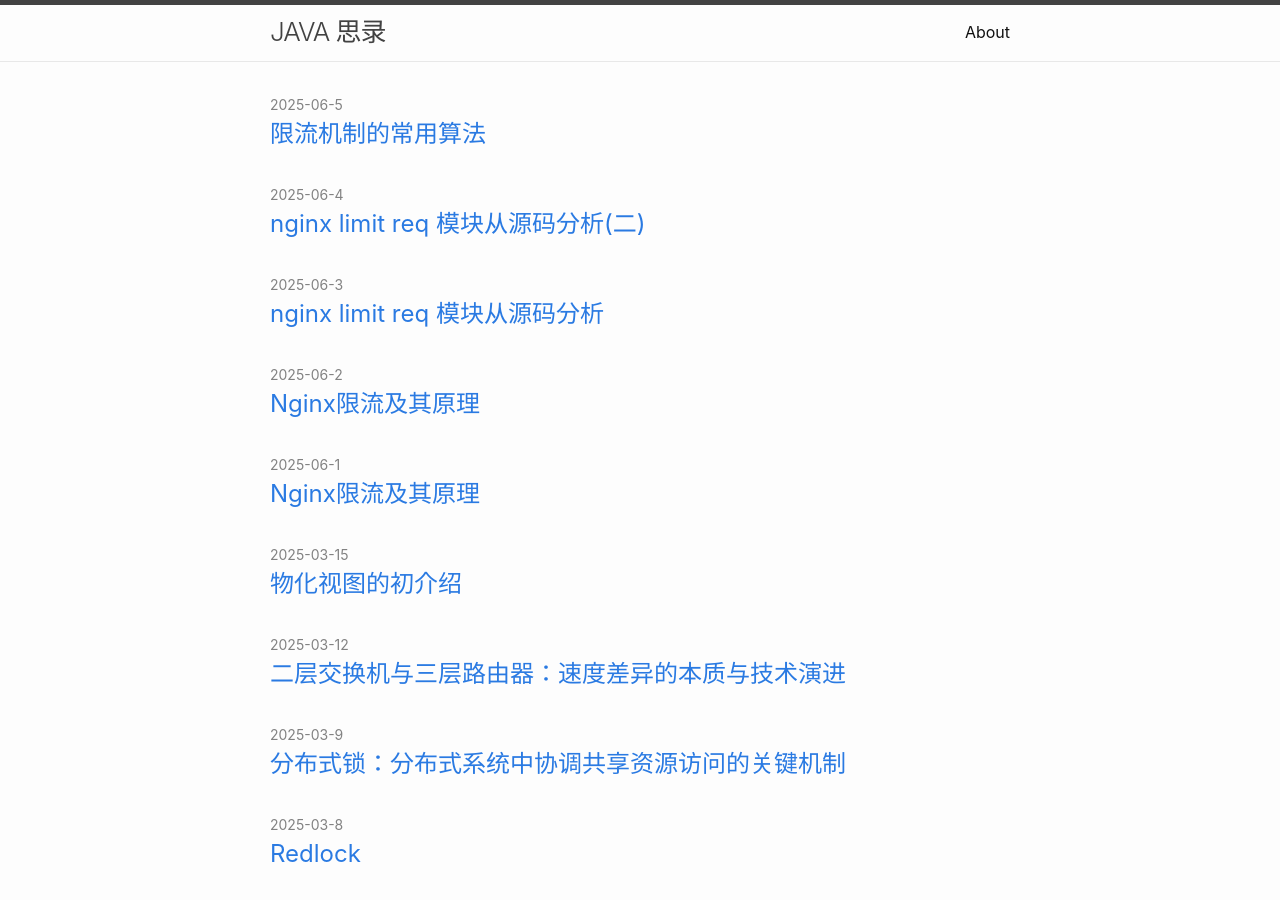
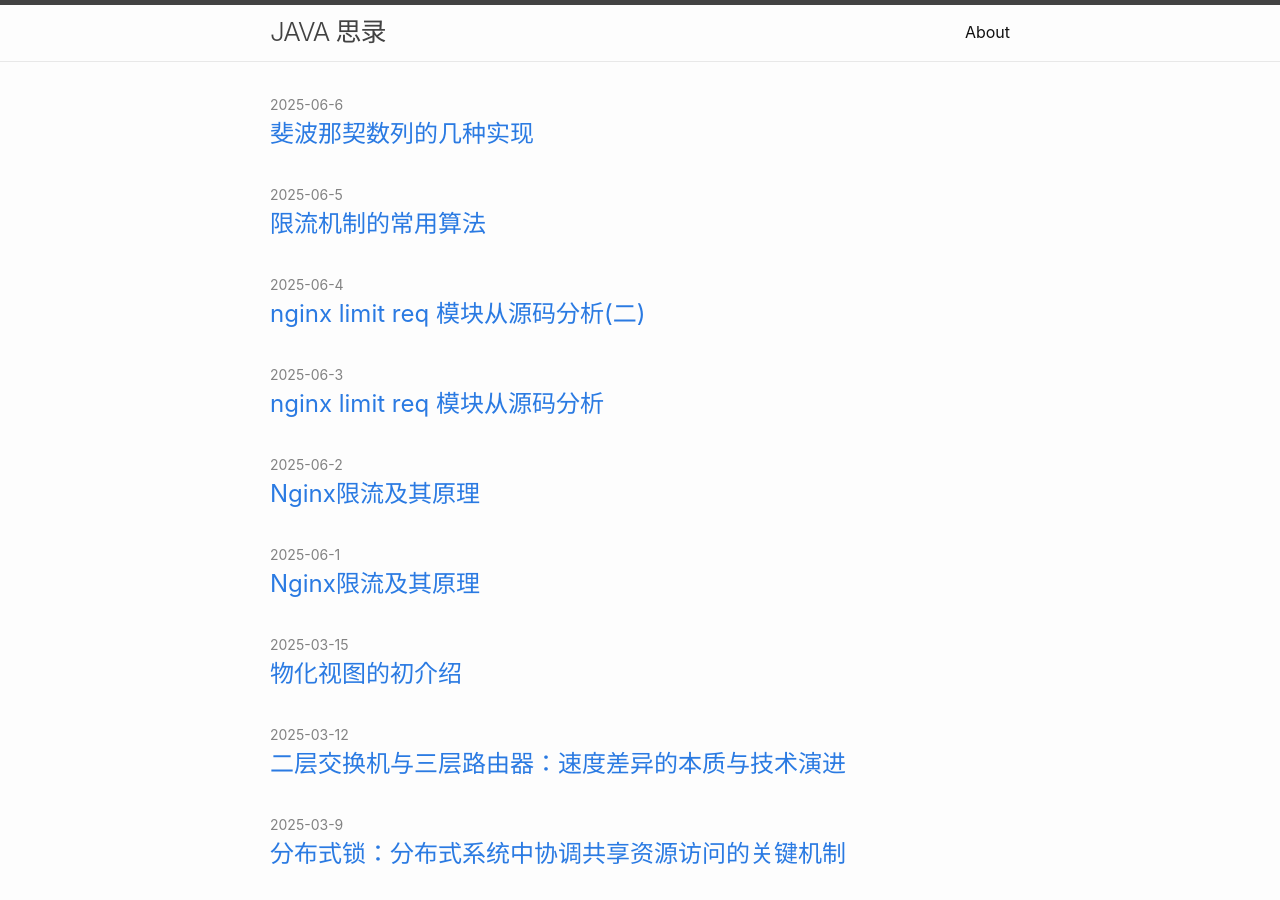
Before and after one commit to sbomb/sbomb.github.io, a Jekyll site: the page built from index.md, in a window 1280 px wide and 900 px high. Built offline with Jekyll 4.4.1, drawn with Linux system fonts in a browser that asks for light colours; comment, search, counter and statistics services are not loaded; part of the change alters nothing that is shown.

Commit message:
fibonacci

````diff
--- /dev/null
+++ b/_posts/2025-06-06-fibonacci.md
@@ -0,0 +1,168 @@
+---
+layout: post
+title:  "斐波那契数列的几种实现"
+description: 斐波那契数列的几种实现
+tag: [斐波那契数列,递归,java ,zf520,java思录]
+date:   2025-06-06 08:50:35 +0800
+categories: java
+author: ZF520
+typora-root-url: ./..
+typora-copy-images-to: ./..\assets\images
+---
+
+# 斐波那契数列的几种实现
+
+最近有人问笔者，斐波那契数列的实现都有哪些实现方式？
+
+## 递归实现
+
+嗯。最基本最简单实现就是使用递归的方式来处理。
+
+```java
+public class Fibonacci {
+    public static int fibRecursive(int n) {
+        if (n <= 1) {
+            return n;
+        }
+        return fibRecursive(n - 1) + fibRecursive(n - 2);
+    }
+}
+```
+
+这个是最常见的一个解法，但一般这个算法主要用来进行教学使用，而且，在n不是那么大的场景下才合适。比如，当笔者把这个程序在java中实现并允许的时候，如果输入的是Integer.MAX_VALUE，则输出一个异常`StackOverflowError`，这是因为每次循环，都要在栈空间中存储一个值，那么多的递归调用，就会出现栈溢出的问题。
+
+![image-20250606092320367](/assets/images/image-20250606092320367.png)
+
+不过，如果面试的时候遇到了这个问题，那么，一定要使用这个算法来实现，因为，这个实现虽然简单，但却是最容易实现，也最容易给面试官进行讲解的。
+
+在说下，这个算法的时间复杂度和空间复杂度是： 时间复杂度是$O(2^n)$，空间复杂度是$O(n)$。
+
+## 迭代方法
+
+所有使用递归实现的都可以使用循环来实现，所以，迭代方法就是一个for循环方式的实现
+
+```java
+public class Fibonacci {
+    public static int fibIterative(int n) {
+        if (n <= 1) {
+            return n;
+        }
+        int a = 0, b = 1;
+        for (int i = 2; i <= n; i++) {
+            int temp = b;
+            b = a + b;
+            a = temp;
+        }
+        return b;
+    }
+}
+```
+
+算法实现还是没有什么难度，读这段代码，也基本上没啥难度，就是使用两个变量临时存储下中间结果，依次循环下去，也可以得到结果。
+
+算法的复杂度：时间复杂度$O(n)$ , 空间复杂度$O(1)$。 这个算法适用于大部分的场景，只要注意int类型的最大长度就可以了，在具体项目中，可以使用当前算法进行处理。而且，时间复杂度和空间复杂度也都非常小。
+
+## 记忆递归
+
+那刚才的递归实现，有没有可以优化的地方？又是哪些地方是可以节省的？看递归的算法，发现，我们每次递归的时候，都会某个数计算两次，在`n-1`中计算一次，在`n-2`中又计算了一次，这个地方是不是可以优化下？嗯。我们来看记忆递归的实现。
+
+```java
+import java.util.HashMap;
+import java.util.Map;
+
+public class Fibonacci {
+    private static Map<Integer, Integer> memo = new HashMap<>();
+
+    public static int fibMemoization(int n) {
+        if (n <= 1) {
+            return n;
+        }
+        if (memo.containsKey(n)) {
+            return memo.get(n);
+        }
+        int result = fibMemoization(n - 1) + fibMemoization(n - 2);
+        memo.put(n, result);
+        return result;
+    }
+}
+```
+
+这个算法在于记忆了每次的计算结果，减少了一次递归的深度。当数据越大的时候，这个优化就越有优势。
+
+未优化前，每个值都需要递归多次（输出的n）
+
+![image-20250606095424506](/assets/images/image-20250606095424506.png)
+
+优化后，同样对`n`进行输出
+
+![image-20250606095556580](/assets/images/image-20250606095556580.png)
+
+每个值只递归了一次。输出也少了很多。
+
+复杂度分析： 时间复杂度$O(n)$，空间复杂度$O(n)$，这个算法就是要在必须使用递归的情况下进行的实现，对递归的一个优化。
+
+## 矩阵快速幂
+
+斐波那契数列的定义：$ F(n) = \begin{cases}  0, & \text{if } n = 0 \\ 1, & \text{if } n = 1 \\ F(n-1) + F(n-2), & \text{if } n > 1  \end{cases}   $
+
+用矩阵来表示递推的关系：
+
+$  \begin{bmatrix} F(n) \\ F(n-1) \end{bmatrix} = \begin{bmatrix} 1 & 1 \\ 1 & 0 \end{bmatrix} \times \begin{bmatrix} F(n-1) \\ F(n-2) \end{bmatrix} $
+
+一步一步的推导到`N`次
+
+$\begin{bmatrix} F(n) \\ F(n-1) \end{bmatrix} = \begin{bmatrix} 1 & 1 \\ 1 & 0 \end{bmatrix}^{n-1} \times \begin{bmatrix} F(1) \\ F(0) \end{bmatrix}$
+
+由于$F(1) =1$ 和$F(0) =0$，简化：
+
+$\begin{bmatrix} F(n) \\ F(n-1) \end{bmatrix} = \begin{bmatrix} 1 & 1 \\ 1 & 0 \end{bmatrix}^{n-1} \times \begin{bmatrix} 1 \\ 0 \end{bmatrix}$
+
+最终简化为$2*2$矩阵乘法运算。
+
+具体实现
+
+```java
+public static int fibMatrix(int n) {
+        if (n == 0) {
+            return 0;
+        }
+        int[][] mat = {{1, 1}, {1, 0}};
+        int[][] result = matrixPower(mat, n - 1);
+        return result[0][0];
+    }
+
+    private static int[][] matrixMult(int[][] a, int[][] b) {
+        int[][] result = new int[2][2];
+        result[0][0] = a[0][0] * b[0][0] + a[0][1] * b[1][0];
+        result[0][1] = a[0][0] * b[0][1] + a[0][1] * b[1][1];
+        result[1][0] = a[1][0] * b[0][0] + a[1][1] * b[1][0];
+        result[1][1] = a[1][0] * b[0][1] + a[1][1] * b[1][1];
+        return result;
+    }
+
+    private static int[][] matrixPower(int[][] mat, int power) {
+        int[][] result = {{1, 0}, {0, 1}};
+        while (power > 0) {
+            if (power % 2 == 1) {
+                result = matrixMult(result, mat);
+            }
+            mat = matrixMult(mat, mat);
+            power /= 2;
+        }
+        return result;
+    }
+```
+
+算法复杂度的分析：
+
+时间复杂度：
+
+若`n`为偶数： $A^n = (A^{n/2})^2$
+
+如`n`为奇数： $ A^n = A \times (A^{(n-1)/2})^2 $
+
+所以，每次迭代，相当于把当前值降一个指数。
+
+故： 时间复杂度是$O(log(n))$ ， 而空间复杂度是$O(1)$
+
+![image-20250606102311620](/assets/images/image-20250606102311620.png)
````
Also changed, not shown: _posts/2025-06-05-limit_algorithm.md (line endings or trailing spaces), assets/images/image-20250606092320367.png (added), assets/images/image-20250606095424506.png (added), assets/images/image-20250606095556580.png (added), assets/images/image-20250606102311620.png (added).
